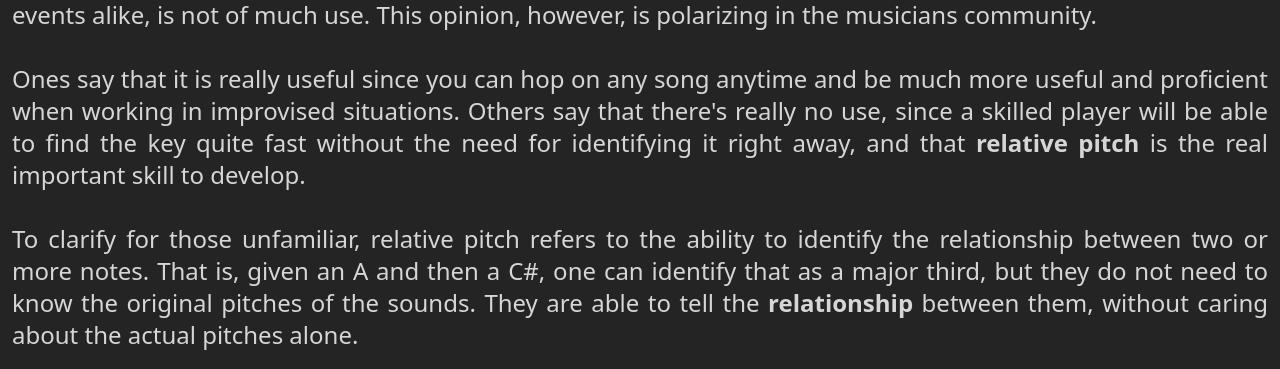
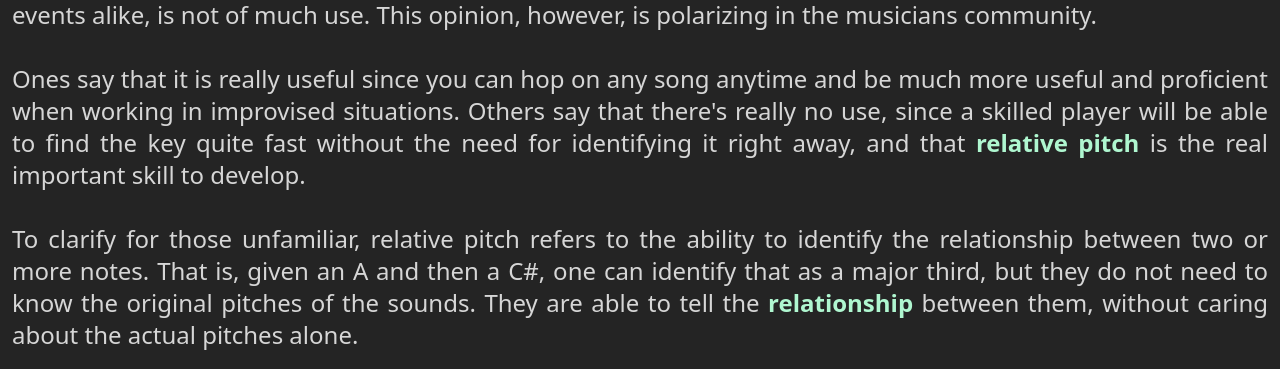
Before and after one commit to jesi-rgb/old.jesirgb.com, a Next.js app: page /blog/perfect-pitch-and-social-constructs in a window 1280 px wide. Shown: the part 1225-1594 px from the top of the page. Built offline with nearby package versions, Linux system fonts and the light colour scheme; a web font is replaced by a local one.

Commit message:
bold now shows up as main green

```diff
--- a/pages/markdown-styles.module.css
+++ b/pages/markdown-styles.module.css
@@ -45,6 +45,15 @@
     color: #d2e4ff;
 }
 
+.markdown strong {
+    color: #aff7d0;
+}
+
+::selection .markdown{
+    color: red;
+    background: yellow;
+  }
+
 .markdown code {
     margin-bottom: 30px;
     color: rgb(243, 54, 54);
```
